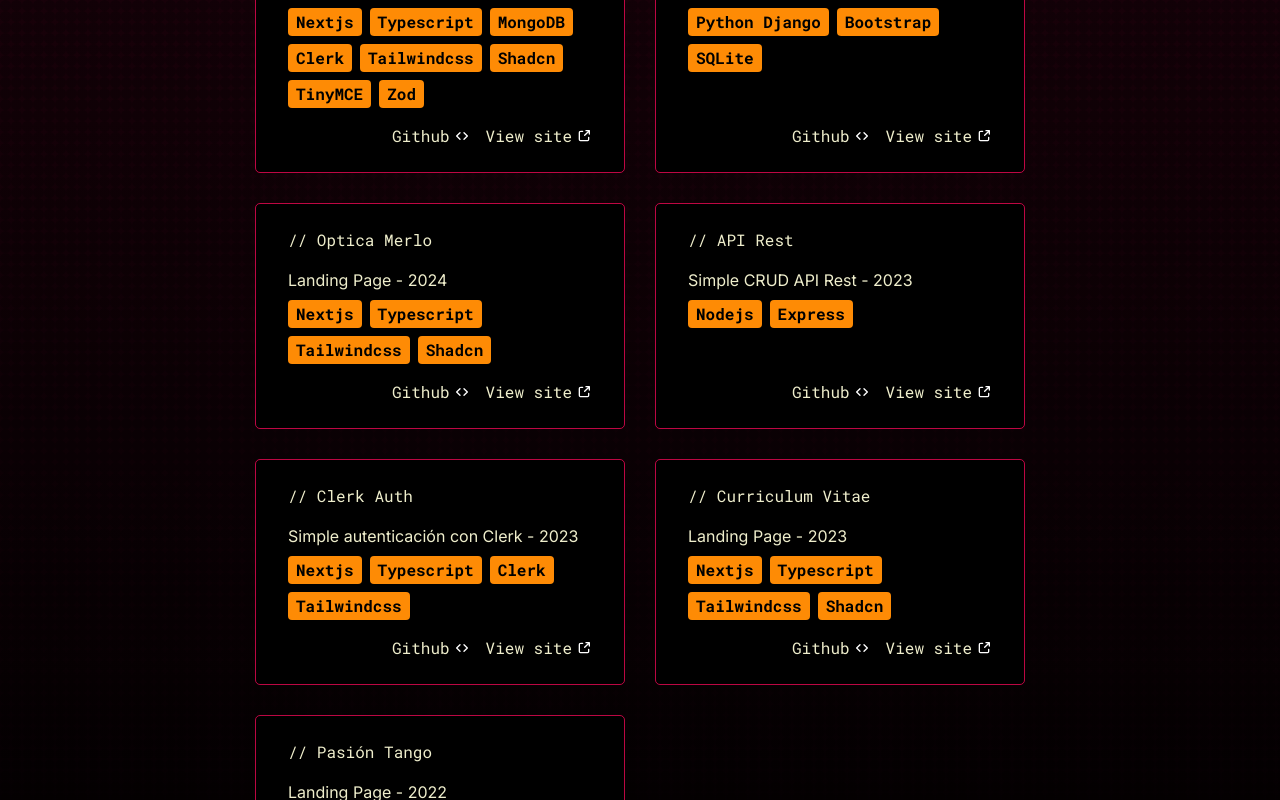
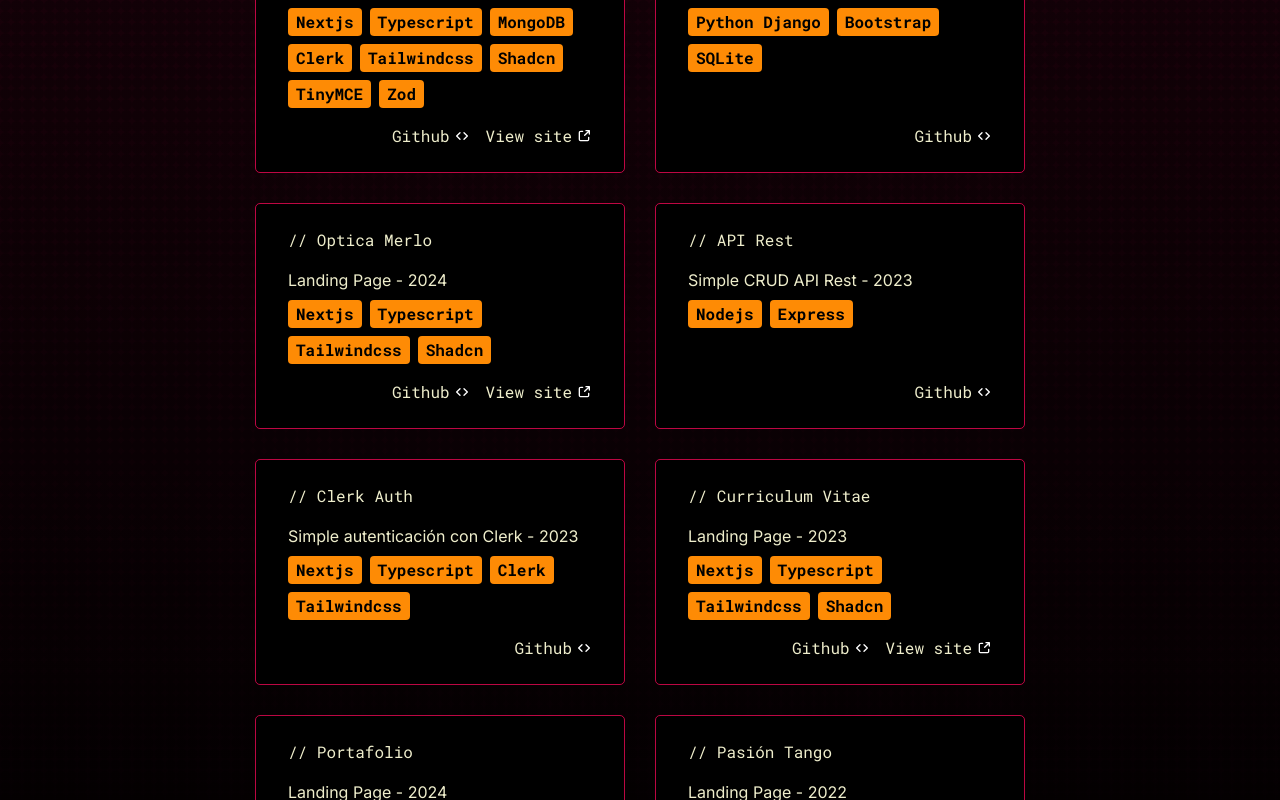
Before and after one commit to SantiagoMerlo1337/merlo-santiago-pf, a Next.js app: page /portafolio in a window 1280 px wide. Shown: the part 220-1020 px from the top of the page. Built offline with nearby package versions, Linux system fonts and the light colour scheme.

Commit message:
update external links

```diff
--- a/app/(root)/portafolio/page.tsx
+++ b/app/(root)/portafolio/page.tsx
@@ -8,50 +8,53 @@
         label="Dev Overflow"
         desc="Stack Overflow Clone - 2024"
         techs={['Nextjs', 'Typescript', 'MongoDB', 'Clerk', 'Tailwindcss', 'Shadcn', 'TinyMCE', 'Zod']}
-        ghUrl="/"
-        siteUrl="/"
+        ghUrl="https://github.com/SantiagoMerlo1337/stack-overflow-clone-nextjs"
+        siteUrl="https://dev-overflow-santiagomerlo.vercel.app/"
         />
         <ProjectCard
         label="ViajandoAndo"
         desc="App web de Carpooling - 2022"
         techs={['Python Django', 'Bootstrap', 'SQLite']}
-        ghUrl="/"
-        siteUrl="/"
+        ghUrl="https://github.com/SantiagoMerlo1337/viajando-ando"
         />
         <ProjectCard
         label="Optica Merlo"
         desc="Landing Page - 2024"
         techs={['Nextjs', 'Typescript', 'Tailwindcss', 'Shadcn']}
-        ghUrl="/"
-        siteUrl="/"
+        ghUrl="https://github.com/SantiagoMerlo1337/optica-merlo-landing-page/"
+        siteUrl="https://opticamerlo.com.ar/"
         />
         <ProjectCard
         label="API Rest"
         desc="Simple CRUD API Rest - 2023"
         techs={['Nodejs', 'Express']}
-        ghUrl="/"
-        siteUrl="/"
+        ghUrl="https://github.com/SantiagoMerlo1337/api-rest-nodejs-express"
         />
         <ProjectCard
         label="Clerk Auth"
         desc="Simple autenticación con Clerk - 2023"
         techs={['Nextjs', 'Typescript', 'Clerk', 'Tailwindcss']}
-        ghUrl="/"
-        siteUrl="/"
+        ghUrl="https://github.com/SantiagoMerlo1337/nextjs_clerk_auth"
         />
         <ProjectCard
         label="Curriculum Vitae"
         desc="Landing Page - 2023"
         techs={['Nextjs', 'Typescript', 'Tailwindcss', 'Shadcn']}
-        ghUrl="/"
+        ghUrl="https://github.com/SantiagoMerlo1337/merlosantiago-cv"
         siteUrl="/"
+        />
+        <ProjectCard
+        label="Portafolio"
+        desc="Landing Page - 2024"
+        techs={['Nextjs', 'Typescript', 'Tailwindcss', 'Shadcn']}
+        ghUrl="https://github.com/SantiagoMerlo1337/merlo-santiago-pf"
         />
         <ProjectCard
         label="Pasión Tango"
         desc="Landing Page - 2022"
         techs={['HTML', 'CSS', 'Bootstrap', 'Javascript', 'PHP']}
-        ghUrl="/"
-        siteUrl="/"
+        ghUrl="https://github.com/SantiagoMerlo1337/pasion-tango-landing-page"
+        siteUrl="https://pasion-tango-landing-page.vercel.app/"
         />
       </div>
     </>
--- a/components/constants/index.ts
+++ b/components/constants/index.ts
@@ -41,17 +41,17 @@
     {
         imgUrl: socialNetworkImages.linkedin,
         label: "LinkedIn",
-        href: "/"
+        href: "https://www.linkedin.com/in/santiagomerlo1337/"
     },
     {
         imgUrl: socialNetworkImages.github,
         label: "Github",
-        href: "/"
+        href: "https://github.com/SantiagoMerlo1337"
     },
     {
         imgUrl: socialNetworkImages.whatsapp,
         label: "WhatsApp",
-        href: "/"
+        href: "https://api.whatsapp.com/send?phone=5493492691132"
     },
 ]
 
--- a/components/shared/Navbar.tsx
+++ b/components/shared/Navbar.tsx
@@ -11,7 +11,7 @@
         </Link>
         <ul className="flex gap-6 ">
           {socialNetwork.map((item) => (
-            <Link href={item.href} key={item.label}>
+            <Link href={item.href} key={item.label} target="_blank">
               <li>
                 <Image width={28} height={28} src={item.imgUrl} alt={`${item.label} logo`} />
               </li>
```
